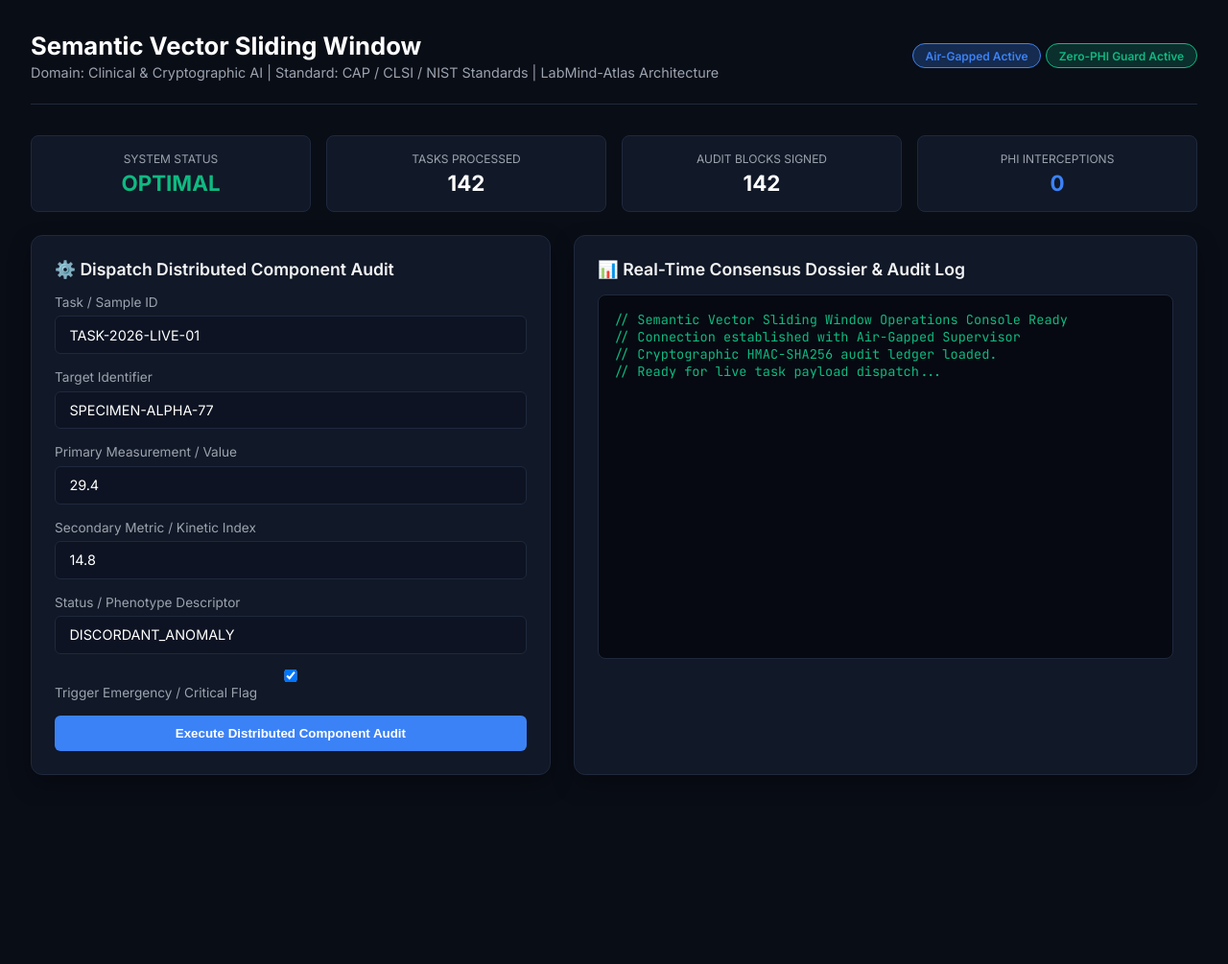
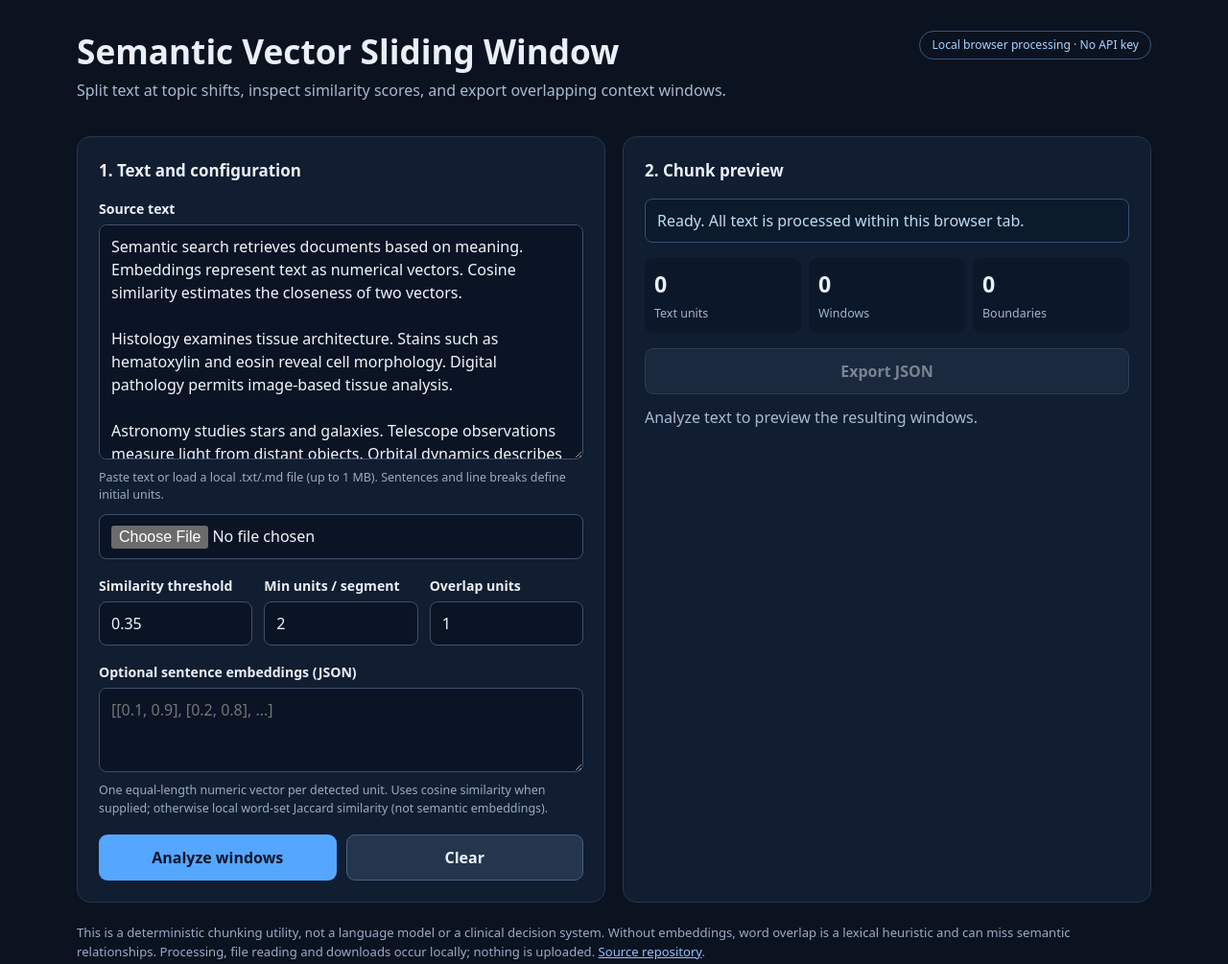
Before and after one commit to abusuraihsakhri/semantic-vector-sliding-window, a plain HTML site: page web/index.html in a window 1280 px wide. Shown: the whole page at 96% size. Before the commit the page ends 840 px from the top, so only its background shows below. Drawn offline with Linux system fonts and the light colour scheme.

Commit message:
feat: replace broken simulated console with working local semantic chunking UI

```diff
--- a/web/index.html
+++ b/web/index.html
@@ -1,236 +1,299 @@
-<!DOCTYPE html>
+<!doctype html>
 <html lang="en">
 <head>
-    <meta charset="UTF-8">
-    <meta name="viewport" content="width=device-width, initial-scale=1.0">
-    <title>Semantic Vector Sliding Window — Operations Console</title>
-    <link href="https://fonts.googleapis.com/css2?family=Inter:wght@300;400;600;700&family=JetBrains+Mono:wght@400;600&display=swap" rel="stylesheet">
+  <meta charset="utf-8">
+  <meta name="viewport" content="width=device-width, initial-scale=1">
+  <meta name="color-scheme" content="dark">
+  <title>Semantic Vector Sliding Window</title>
   <style>
-        :root {
-            --bg: #090d16;
-            --card: #111827;
-            --border: #1f293d;
-            --accent: #3b82f6;
-            --accent-glow: rgba(59, 130, 246, 0.25);
-            --text: #f3f4f6;
-            --text-muted: #9ca3af;
-            --danger: #ef4444;
-            --warning: #f59e0b;
-            --success: #10b981;
-        }
-        * { box-sizing: border-box; margin: 0; padding: 0; }
-        body {
-            font-family: 'Inter', sans-serif;
-            background: var(--bg);
-            color: var(--text);
-            padding: 2rem;
-            min-height: 100vh;
-        }
-        .header {
-            display: flex;
-            justify-content: space-between;
-            align-items: center;
-            border-bottom: 1px solid var(--border);
-            padding-bottom: 1.5rem;
-            margin-bottom: 2rem;
-        }
-        .header-title h1 { font-size: 1.6rem; font-weight: 700; color: #fff; }
-        .header-title p { color: var(--text-muted); font-size: 0.9rem; margin-top: 0.25rem; }
-        .badge {
-            display: inline-block;
-            padding: 0.3rem 0.8rem;
-            border-radius: 9999px;
-            font-size: 0.75rem;
-            font-weight: 600;
-            background: var(--accent-glow);
-            color: var(--accent);
-            border: 1px solid var(--accent);
-        }
-        .grid {
-            display: grid;
-            grid-template-columns: 1fr 1.2fr;
-            gap: 1.5rem;
-        }
-        .card {
-            background: var(--card);
-            border: 1px solid var(--border);
-            border-radius: 12px;
-            padding: 1.5rem;
-            box-shadow: 0 10px 25px rgba(0,0,0,0.3);
-        }
-        .card h2 {
-            font-size: 1.1rem;
-            font-weight: 600;
-            margin-bottom: 1rem;
-            display: flex;
-            align-items: center;
-            gap: 0.5rem;
-        }
-        .form-group { margin-bottom: 1rem; }
-        label { display: block; font-size: 0.85rem; color: var(--text-muted); margin-bottom: 0.4rem; }
-        input, select, textarea {
-            width: 100%;
-            padding: 0.65rem 0.9rem;
-            background: #0d1322;
-            border: 1px solid var(--border);
-            border-radius: 6px;
-            color: #fff;
-            font-family: inherit;
-            font-size: 0.9rem;
-        }
-        input:focus, textarea:focus { outline: none; border-color: var(--accent); }
-        .btn {
-            background: var(--accent);
-            color: #fff;
-            border: none;
-            padding: 0.7rem 1.4rem;
-            border-radius: 6px;
-            font-weight: 600;
-            cursor: pointer;
-            transition: 0.2s;
-            width: 100%;
-        }
-        .btn:hover { background: #2563eb; }
-        .terminal {
-            background: #060911;
-            border: 1px solid var(--border);
-            border-radius: 8px;
-            padding: 1rem;
-            font-family: 'JetBrains Mono', monospace;
-            font-size: 0.85rem;
-            color: #10b981;
-            height: 380px;
-            overflow-y: auto;
-            white-space: pre-wrap;
-        }
-        .metrics-bar {
-            display: grid;
-            grid-template-columns: repeat(4, 1fr);
-            gap: 1rem;
-            margin-bottom: 1.5rem;
-        }
-        .metric-box {
-            background: var(--card);
-            border: 1px solid var(--border);
-            border-radius: 8px;
-            padding: 1rem;
-            text-align: center;
-        }
-        .metric-val { font-size: 1.4rem; font-weight: 700; color: #fff; margin-top: 0.25rem; }
-        .metric-label { font-size: 0.75rem; color: var(--text-muted); text-transform: uppercase; }
+    :root{font-family:system-ui,-apple-system,BlinkMacSystemFont,"Segoe UI",sans-serif;color:#eaf0f8;background:#0b1220;line-height:1.5}
+    *{box-sizing:border-box}body{margin:0}main{max-width:1160px;margin:0 auto;padding:32px 20px 70px}
+    header{display:flex;align-items:start;justify-content:space-between;gap:20px;margin-bottom:24px}
+    h1{font-size:clamp(1.55rem,3vw,2.2rem);line-height:1.2;margin:0 0 8px}
+    h2{font-size:1.06rem;margin:0 0 16px}p{margin:0 0 12px;color:#a9bad2}
+    .tag{border:1px solid #3e5678;border-radius:99px;padding:5px 12px;font-size:.76rem;color:#a6d4ff;white-space:nowrap}
+    .layout{display:grid;grid-template-columns:minmax(0,1fr) minmax(0,1fr);gap:18px}
+    .panel{border:1px solid #28374d;border-radius:14px;background:#111d30;padding:22px;min-width:0}
+    label{font-weight:650;font-size:.88rem;display:block;margin:0 0 6px}
+    .hint{font-size:.78rem;color:#9bacc5;margin:4px 0 10px}
+    textarea,input[type=number],input[type=file]{width:100%;font:inherit;background:#0a1425;color:#f1f5fb;border:1px solid #40516b;border-radius:8px;padding:10px 12px}
+    textarea{min-height:245px;resize:vertical}#embeddings{min-height:88px}
+    :focus-visible{outline:3px solid #69b1ff;outline-offset:2px}
+    .field{margin-bottom:17px}.settings{display:grid;grid-template-columns:repeat(3,minmax(0,1fr));gap:12px}
+    button{font:inherit;font-weight:700;border:0;border-radius:9px;padding:11px 16px;cursor:pointer}
+    .primary{background:#55a6ff;color:#071529}.secondary{background:#24364d;color:#ecf2fb;border:1px solid #476080}
+    .actions{display:flex;flex-wrap:wrap;gap:10px;margin-top:12px}.actions button{flex:1 1 130px}
+    button:disabled{cursor:not-allowed;opacity:.48}
+    .status{padding:10px 12px;background:#0b1b2c;border:1px solid #325174;border-radius:8px;margin:0 0 16px;min-height:44px;color:#c0dbf3}
+    .status.error{border-color:#c2636a;color:#ffd3d5}
+    .stats{display:grid;grid-template-columns:repeat(3,1fr);gap:8px;margin-bottom:16px}
+    .stat{padding:10px;background:#0b1829;border-radius:9px}.stat strong{font-size:1.45rem;display:block}
+    .stat span{font-size:.78rem;color:#a3b4ce}
+    .result{border-top:1px solid #2d4059;padding:13px 0;overflow-wrap:anywhere}
+    .result h3{font-size:.93rem;margin:0 0 4px}.result p{white-space:pre-wrap;color:#e4eaf3;margin:0}
+    .meta{font-size:.76rem;color:#9cafc9;margin-bottom:6px}
+    #results{max-height:650px;overflow:auto}#results:empty:after{content:"Analyze text to preview the resulting windows.";color:#a8bad3}
+    footer{font-size:.82rem;color:#99acc6;margin-top:22px}
+    code{color:#d2e6ff}a{color:#8cc2ff}
+    @media(max-width:760px){header{display:block}.tag{display:inline-block;margin-top:10px}.layout{grid-template-columns:1fr}.settings{grid-template-columns:1fr 1fr}.panel{padding:17px}main{padding:22px 14px 40px}}
+    @media(max-width:400px){.settings{grid-template-columns:1fr}.stats{gap:5px}.stat{padding:7px}}
   </style>
 </head>
 <body>
+<main>
+  <header>
+    <div>
+      <h1>Semantic Vector Sliding Window</h1>
+      <p>Split text at topic shifts, inspect similarity scores, and export overlapping context windows.</p>
+    </div>
+    <span class="tag">Local browser processing · No API key</span>
+  </header>
+  <div class="layout">
+    <section class="panel" aria-labelledby="input-title">
+      <h2 id="input-title">1. Text and configuration</h2>
+      <form id="chunk-form">
+        <div class="field">
+          <label for="source">Source text</label>
+          <textarea id="source" maxlength="200000" required spellcheck="false">Semantic search retrieves documents based on meaning. Embeddings represent text as numerical vectors. Cosine similarity estimates the closeness of two vectors.
 
-    <div class="header">
-        <div class="header-title">
-            <h1>Semantic Vector Sliding Window</h1>
-            <p>Domain: Clinical & Cryptographic AI | Standard: CAP / CLSI / NIST Standards | LabMind-Atlas Architecture</p>
+Histology examines tissue architecture. Stains such as hematoxylin and eosin reveal cell morphology. Digital pathology permits image-based tissue analysis.
+
+Astronomy studies stars and galaxies. Telescope observations measure light from distant objects. Orbital dynamics describes motion under gravity.</textarea>
+          <div class="hint">Paste text or load a local .txt/.md file (up to 1 MB). Sentences and line breaks define initial units.</div>
+          <input id="file" type="file" accept=".txt,.md,text/plain,text/markdown" aria-label="Load a text or Markdown file">
         </div>
-        <div>
-            <span class="badge">Air-Gapped Active</span>
-            <span class="badge" style="background: rgba(16,185,129,0.2); color: #10b981; border-color: #10b981;">Zero-PHI Guard Active</span>
+        <div class="settings">
+          <div class="field">
+            <label for="threshold">Similarity threshold</label>
+            <input id="threshold" type="number" min="0" max="1" step="0.05" value="0.35" required>
+          </div>
+          <div class="field">
+            <label for="minimum">Min units / segment</label>
+            <input id="minimum" type="number" min="1" max="100" step="1" value="2" required>
+          </div>
+          <div class="field">
+            <label for="overlap">Overlap units</label>
+            <input id="overlap" type="number" min="0" max="100" step="1" value="1" required>
           </div>
         </div>
+        <div class="field">
+          <label for="embeddings">Optional sentence embeddings (JSON)</label>
+          <textarea id="embeddings" spellcheck="false" placeholder='[[0.1, 0.9], [0.2, 0.8], ...]'></textarea>
+          <div class="hint">One equal-length numeric vector per detected unit. Uses cosine similarity when supplied; otherwise local word-set Jaccard similarity (not semantic embeddings).</div>
+        </div>
+        <div class="actions">
+          <button type="submit" class="primary">Analyze windows</button>
+          <button type="button" id="reset" class="secondary">Clear</button>
+        </div>
+      </form>
+    </section>
+    <section class="panel" aria-labelledby="output-title">
+      <h2 id="output-title">2. Chunk preview</h2>
+      <div id="status" class="status" role="status" aria-live="polite">Ready. All text is processed within this browser tab.</div>
+      <div class="stats" aria-live="polite">
+        <div class="stat"><strong id="unit-count">0</strong><span>Text units</span></div>
+        <div class="stat"><strong id="window-count">0</strong><span>Windows</span></div>
+        <div class="stat"><strong id="boundary-count">0</strong><span>Boundaries</span></div>
+      </div>
+      <div class="actions" style="margin-bottom:12px">
+        <button id="export" type="button" class="secondary" disabled>Export JSON</button>
+      </div>
+      <div id="results" aria-label="Generated window previews"></div>
+    </section>
+  </div>
+  <footer>
+    This is a deterministic chunking utility, not a language model or a clinical decision system.
+    Without embeddings, word overlap is a lexical heuristic and can miss semantic relationships.
+    Processing, file reading and downloads occur locally; nothing is uploaded.
+    <a href="https://github.com/abusuraihsakhri/semantic-vector-sliding-window">Source repository</a>.
+  </footer>
+</main>
+<script>
+(function () {
+  "use strict";
+  var form = document.getElementById("chunk-form");
+  var output = document.getElementById("results");
+  var status = document.getElementById("status");
+  var download = document.getElementById("export");
+  var latest = null;
+  var MAX_UNITS = 2000;
 
-    <div class="metrics-bar">
-        <div class="metric-box">
-            <div class="metric-label">System Status</div>
-            <div class="metric-val" style="color: var(--success);" id="m-status">OPTIMAL</div>
-        </div>
-        <div class="metric-box">
-            <div class="metric-label">Tasks Processed</div>
-            <div class="metric-val" id="m-tasks">142</div>
-        </div>
-        <div class="metric-box">
-            <div class="metric-label">Audit Blocks Signed</div>
-            <div class="metric-val" id="m-audit">142</div>
-        </div>
-        <div class="metric-box">
-            <div class="metric-label">PHI Interceptions</div>
-            <div class="metric-val" style="color: var(--accent);" id="m-phi">0</div>
-        </div>
-    </div>
+  function message(text, error) {
+    status.textContent = text;
+    status.classList.toggle("error", Boolean(error));
+  }
 
-    <div class="grid">
-        <div class="card">
-            <h2>⚙️ Dispatch Distributed Component Audit</h2>
-            <div class="form-group">
-                <label>Task / Sample ID</label>
-                <input type="text" id="task_id" value="TASK-2026-LIVE-01">
-            </div>
-            <div class="form-group">
-                <label>Target Identifier</label>
-                <input type="text" id="target_id" value="SPECIMEN-ALPHA-77">
-            </div>
-            <div class="form-group">
-                <label>Primary Measurement / Value</label>
-                <input type="number" id="primary_metric" value="29.4" step="0.1">
-            </div>
-            <div class="form-group">
-                <label>Secondary Metric / Kinetic Index</label>
-                <input type="number" id="secondary_metric" value="14.8" step="0.1">
-            </div>
-            <div class="form-group">
-                <label>Status / Phenotype Descriptor</label>
-                <input type="text" id="status_descriptor" value="DISCORDANT_ANOMALY">
-            </div>
-            <div class="form-group">
-                <label><input type="checkbox" id="is_critical" checked> Trigger Emergency / Critical Flag</label>
-            </div>
-            <button class="btn" onclick="runAudit()">Execute Distributed Component Audit</button>
-        </div>
+  function clearResults() {
+    latest = null;
+    output.replaceChildren();
+    download.disabled = true;
+    document.getElementById("unit-count").textContent = "0";
+    document.getElementById("window-count").textContent = "0";
+    document.getElementById("boundary-count").textContent = "0";
+  }
 
-        <div class="card">
-            <h2>📊 Real-Time Consensus Dossier & Audit Log</h2>
-            <div class="terminal" id="outputConsole">// Semantic Vector Sliding Window Operations Console Ready
-// Connection established with Air-Gapped Supervisor
-// Cryptographic HMAC-SHA256 audit ledger loaded.
-// Ready for live task payload dispatch...</div>
-        </div>
-    </div>
+  function tokenize(text) {
+    return new Set((text.toLowerCase().match(/[\p{L}\p{N}]+/gu) || []));
+  }
 
-    <script>
-        async function runAudit() {
-            const consoleEl = document.getElementById('outputConsole');
-            consoleEl.innerText = "// Dispatching task across specialized workers...
-// Invoking InvariantQCWorker, SafetyEscalationWorker, ProtocolWorker...";
+  function lexicalSimilarity(a, b) {
+    var aa = tokenize(a), bb = tokenize(b);
+    if (!aa.size && !bb.size) return 1;
+    var shared = 0;
+    aa.forEach(function (word) { if (bb.has(word)) shared++; });
+    return shared / (aa.size + bb.size - shared);
+  }
 
-            const payload = {
-                task_id: document.getElementById('task_id').value,
-                target_identifier: document.getElementById('target_id').value,
-                primary_metric: parseFloat(document.getElementById('primary_metric').value),
-                secondary_metric: parseFloat(document.getElementById('secondary_metric').value),
-                status_descriptor: document.getElementById('status_descriptor').value,
-                is_critical_flag: document.getElementById('is_critical').checked
-            };
+  function cosine(a, b) {
+    var dot = 0, normA = 0, normB = 0;
+    for (var i = 0; i < a.length; i++) {
+      dot += a[i] * b[i];
+      normA += a[i] * a[i];
+      normB += b[i] * b[i];
+    }
+    return normA && normB ? dot / Math.sqrt(normA * normB) : 0;
+  }
 
+  function parseEmbeddings(raw, count) {
+    if (!raw.trim()) return null;
+    var vectors;
+    try { vectors = JSON.parse(raw); } catch (_) { throw new Error("Embeddings must be valid JSON."); }
+    if (!Array.isArray(vectors) || vectors.length !== count) {
+      throw new Error("Embeddings must contain exactly " + count + " vectors.");
+    }
+    var dimension = vectors.length ? (Array.isArray(vectors[0]) ? vectors[0].length : 0) : 0;
+    if (!dimension || dimension > 2048 || vectors.some(function (v) {
+      return !Array.isArray(v) || v.length !== dimension || v.some(function (x) {
+        return typeof x !== "number" || !Number.isFinite(x);
+      });
+    })) {
+      throw new Error("Each embedding must contain the same 1–2048 finite numeric values.");
+    }
+    return vectors;
+  }
+
+  function splitText(text) {
+    return text.split(/(?<=[.!?])\s+|\n+/u).map(function (part) {
+      return part.trim();
+    }).filter(Boolean);
+  }
+
+  function integerSetting(id) {
+    var input = document.getElementById(id);
+    var n = Number(input.value);
+    if (!Number.isInteger(n) || n < Number(input.min) || n > Number(input.max)) {
+      throw new Error(input.previousElementSibling.textContent + " must be an integer from " + input.min + " to " + input.max + ".");
+    }
+    return n;
+  }
+
+  function render(result) {
+    output.replaceChildren();
+    result.windows.forEach(function (windowData, index) {
+      var article = document.createElement("article");
+      article.className = "result";
+      var heading = document.createElement("h3");
+      heading.textContent = "Window " + (index + 1);
+      var meta = document.createElement("div");
+      meta.className = "meta";
+      meta.textContent = "Core units " + (windowData.start + 1) + "–" + windowData.end +
+        (windowData.overlap_units ? " · " + windowData.overlap_units + " repeated preceding unit(s)" : "");
+      var body = document.createElement("p");
+      body.textContent = windowData.text;
+      article.append(heading, meta, body);
+      output.appendChild(article);
+    });
+    document.getElementById("unit-count").textContent = String(result.units.length);
+    document.getElementById("window-count").textContent = String(result.windows.length);
+    document.getElementById("boundary-count").textContent = String(result.boundaries.length);
+    download.disabled = false;
+  }
+
+  form.addEventListener("submit", function (event) {
+    event.preventDefault();
+    clearResults();
     try {
-                const res = await fetch('/api/audit', {
-                    method: 'POST',
-                    headers: { 'Content-Type': 'application/json' },
-                    body: JSON.stringify(payload)
-                });
-                const data = await res.json();
-                consoleEl.innerText = JSON.stringify(data, null, 2);
-                document.getElementById('m-tasks').innerText = parseInt(document.getElementById('m-tasks').innerText) + 1;
-                document.getElementById('m-audit').innerText = parseInt(document.getElementById('m-audit').innerText) + 1;
-            } catch (err) {
-                consoleEl.innerText = "// Offline / Simulation Output:\n" + JSON.stringify({
-                    dossier_id: "DOSSIER-SIM-" + Math.floor(Math.random()*10000),
-                    system: "semantic-vector-sliding-window",
-                    domain: "Clinical & Cryptographic AI",
-                    task_id: payload.task_id,
-                    overall_urgency: payload.is_critical_flag ? "CRITICAL_STAT_PANIC" : "ELEVATED_RISK",
-                    integrity_status: "DISCORDANT_ANOMALY",
-                    alerts: [
-                        { worker: "InvariantQCWorker", alert: "Primary metric exceeds upper reference bound" },
-                        { worker: "SafetyEscalationWorker", alert: "Critical emergency interlock flag active" }
-                    ],
-                    audit_hash: "HMAC_SHA256_e83f9a72b941d6c381f9"
-                }, null, 2);
+      var text = document.getElementById("source").value.trim();
+      if (!text) throw new Error("Enter non-empty text.");
+      var threshold = Number(document.getElementById("threshold").value);
+      if (!Number.isFinite(threshold) || threshold < 0 || threshold > 1) {
+        throw new Error("Similarity threshold must be between 0 and 1.");
+      }
+      var minimum = integerSetting("minimum");
+      var overlap = integerSetting("overlap");
+      var units = splitText(text);
+      if (units.length > MAX_UNITS) throw new Error("Maximum " + MAX_UNITS + " text units per run.");
+      if (!units.length) throw new Error("No text units detected.");
+      var embeddings = parseEmbeddings(document.getElementById("embeddings").value, units.length);
+      var scores = [];
+      for (var i = 1; i < units.length; i++) {
+        scores.push(embeddings ? cosine(embeddings[i - 1], embeddings[i]) : lexicalSimilarity(units[i - 1], units[i]));
+      }
+      var boundaries = [];
+      var previous = 0;
+      for (var j = 1; j < units.length; j++) {
+        if (scores[j - 1] < threshold && j - previous >= minimum && units.length - j >= minimum) {
+          boundaries.push({position: j, similarity: scores[j - 1]});
+          previous = j;
         }
       }
+      var windows = [];
+      var positions = [0].concat(boundaries.map(function (b) {return b.position;}), [units.length]);
+      for (var k = 0; k + 1 < positions.length; k++) {
+        var start = positions[k], end = positions[k + 1];
+        var effectiveOverlap = k === 0 ? 0 : Math.min(overlap, start);
+        windows.push({
+          start: start, end: end, overlap_units: effectiveOverlap,
+          text: units.slice(start - effectiveOverlap, end).join(" ")
+        });
+      }
+      latest = {
+        algorithm: embeddings ? "adjacent_cosine" : "adjacent_jaccard_lexical",
+        similarity_threshold: threshold, min_segment_size: minimum, overlap_units: overlap,
+        units: units, adjacent_similarities: scores, boundaries: boundaries, windows: windows
+      };
+      render(latest);
+      message("Created " + windows.length + " window(s) locally using " +
+        (embeddings ? "cosine similarity." : "lexical word-set similarity."), false);
+    } catch (error) { message(error.message || "Unable to analyze text.", true); }
+  });
+
+  document.getElementById("file").addEventListener("change", async function (event) {
+    var file = event.target.files[0];
+    if (!file) return;
+    if (file.size > 1024 * 1024) { message("File exceeds the 1 MB limit.", true); return; }
+    if (!/\.(txt|md)$/i.test(file.name)) { message("Only .txt or .md files are supported.", true); return; }
+    try {
+      var data = await file.text();
+      if (data.length > 200000) throw new Error("File text exceeds the 200,000-character limit.");
+      document.getElementById("source").value = data;
+      clearResults();
+      message("Loaded " + file.name + " locally. Select Analyze windows.");
+    } catch (error) { message(error.message || "Could not read file.", true); }
+  });
+
+  download.addEventListener("click", function () {
+    if (!latest) return;
+    var blob = new Blob([JSON.stringify(latest, null, 2)], {type: "application/json"});
+    var url = URL.createObjectURL(blob);
+    var link = document.createElement("a");
+    link.href = url;
+    link.download = "semantic-windows.json";
+    document.body.appendChild(link);
+    link.click();
+    link.remove();
+    setTimeout(function () { URL.revokeObjectURL(url); }, 1000);
+  });
+
+  document.getElementById("reset").addEventListener("click", function () {
+    document.getElementById("source").value = "";
+    document.getElementById("embeddings").value = "";
+    document.getElementById("file").value = "";
+    clearResults();
+    message("Cleared. All inputs remain local.");
+    document.getElementById("source").focus();
+  });
+})();
 </script>
 </body>
 </html>
```
Lines whose indentation alone changed are shown as unchanged.
